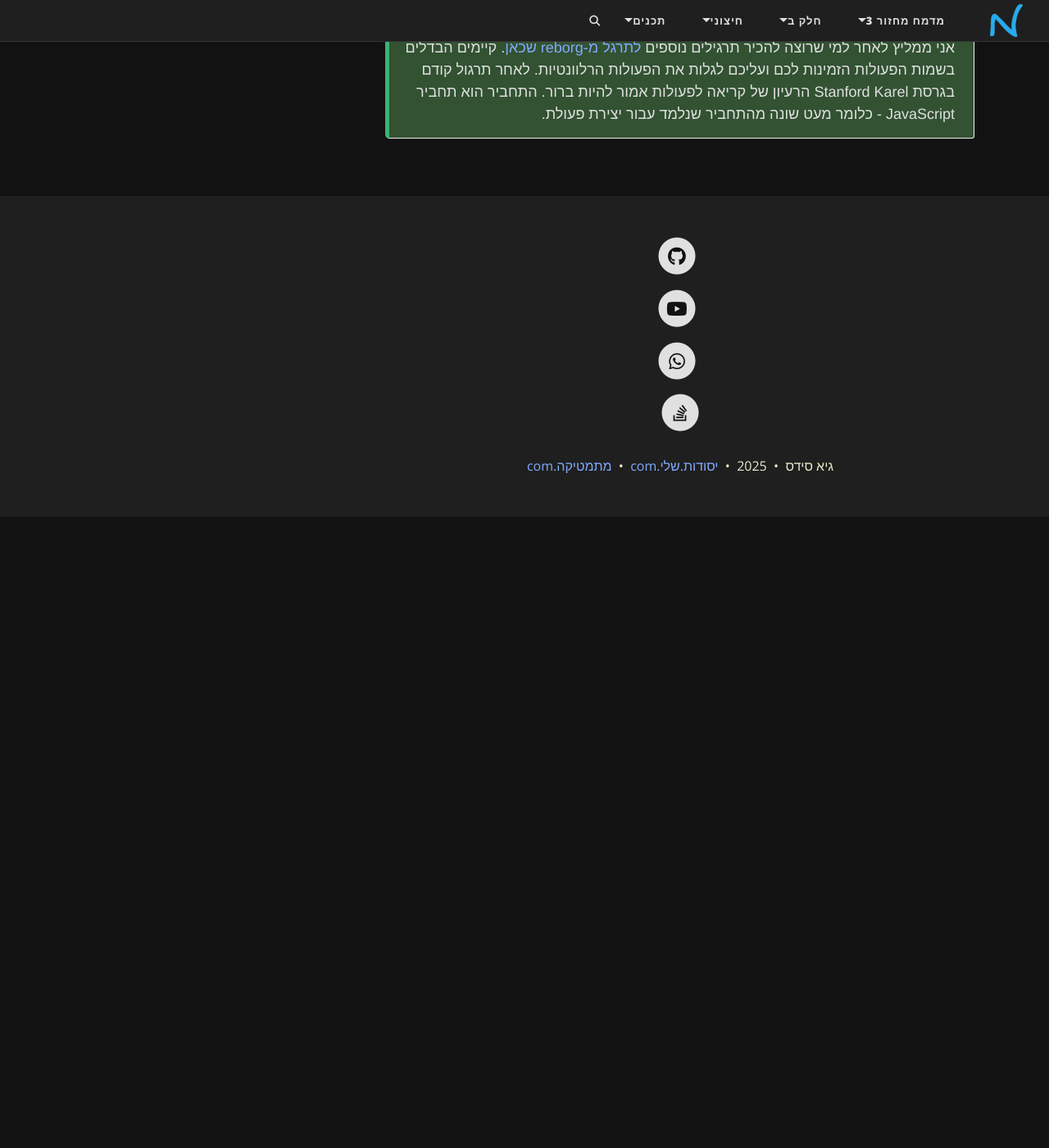
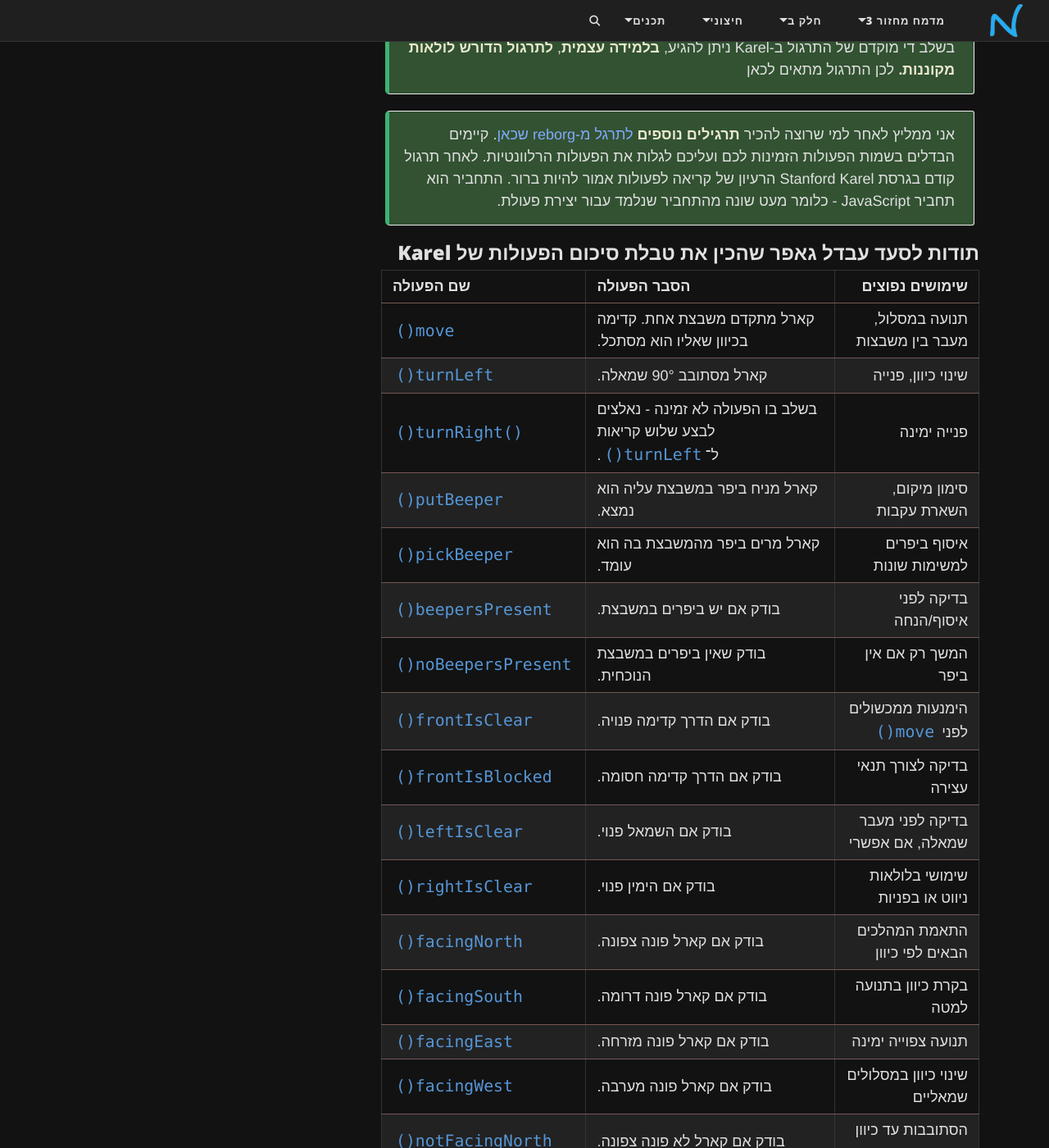
Before and after one commit to 3strategy/BeautifulYesodot, a Jekyll site: the page built from cs2/Chapter6Ex6.4Karel.md, in a window 1280 px wide and 1400 px high, scrolled down 865 px. Shown: the whole window at 82% size. Built offline with Jekyll 4.4.1, drawn with Linux system fonts in a browser that asks for light colours; comment, search, counter and statistics services are not loaded; before the commit the page ends 1495 px from its top, so only the background shows below that; some of the changed text lies outside the part shown.

Commit message:
טבלת סיכום פעולות karel.

```diff
--- a/cs2/Chapter6Ex6.4Karel.md
+++ b/cs2/Chapter6Ex6.4Karel.md
@@ -2,7 +2,7 @@
 layout: page
 title: "תרגול 6.4 Karel the Robot - לולאות מקוננות"
 subtitle: "תרגול בלולאות"
-tags: קינון, Karel the Robot
+tags: [קינון, פעולות Karel, Karel the Robot]
 mathjax: true
 lang: he
 ---
@@ -12,8 +12,38 @@ lang: he
 {: .box-note}
 התרגולים המקוריים של Stanford Karel the Robot [נמצאים בקישור זה](https://web.stanford.edu/~cpiech/karel/learn.html) השיעור האחרון ש**ניתן לפתור הוא שיעור מספר 8.** לאחר מכן יש באגים בתחביר שאינם מאפשרים להתקדם. הלולאות הנתמכות כאן הן `repeat(n)` כאשר n הוא מספר החזרות, ובנוסף `while` בתבנית המוכרת לנו.
 
-{: .box-success}
-בשלב די מוקדם של התרגילים ניתן להגיע בלמידה עצמית **לתרגול הדורש לולאות מקוננות.** לכן התרגול מתאים לכאן
+{: .box-warning}
+למי שקופצים ישר קדימה - **חשוב לבצע את פרק 7 לפני פרק 8** כדי להכיר את הפונקציות הזמינות לכם.
+
 
 {: .box-success}
-אני ממליץ לאחר למי שרוצה להכיר תרגילים נוספים [לתרגל מ-reborg שכאן](https://reeborg.ca/reeborg.html?lang=en&mode=javascript&menu=worlds%2Fmenus%2Freeborg_intro_en.json&name=Home%203&url=worlds%2Ftutorial_en%2Fhome3.json). קיימים הבדלים בשמות הפעולות הזמינות לכם ועליכם לגלות את הפעולות הרלוונטיות. לאחר תרגול קודם בגרסת Stanford Karel הרעיון של קריאה לפעולות אמור להיות ברור. התחביר הוא תחביר JavaScript - כלומר מעט שונה מהתחביר שנלמד עבור יצירת פעולת.
+בשלב די מוקדם של התרגול ב-Karel ניתן להגיע, **בלמידה עצמית**, **לתרגול הדורש לולאות מקוננות.** לכן התרגול מתאים לכאן
+
+{: .box-success}
+אני ממליץ לאחר למי שרוצה להכיר **תרגילים נוספים** [לתרגל מ-reborg שכאן](https://reeborg.ca/reeborg.html?lang=en&mode=javascript&menu=worlds%2Fmenus%2Freeborg_intro_en.json&name=Home%203&url=worlds%2Ftutorial_en%2Fhome3.json). קיימים הבדלים בשמות הפעולות הזמינות לכם ועליכם לגלות את הפעולות הרלוונטיות. לאחר תרגול קודם בגרסת Stanford Karel הרעיון של קריאה לפעולות אמור להיות ברור. התחביר הוא תחביר JavaScript - כלומר מעט שונה מהתחביר שנלמד עבור יצירת פעולת.
+
+
+
+
+
+### תודות לסעד עבדל גאפר שהכין את טבלת סיכום הפעולות של Karel
+
+| שימושים נפוצים                    | הסבר הפעולה                                        | שם הפעולה            |
+| --------------------------------- | -------------------------------------------------- | -------------------- |
+| תנועה במסלול, מעבר בין משבצות     | קארל מתקדם משבצת אחת. קדימה בכיוון שאליו הוא מסתכל. | `move()`             |
+| שינוי כיוון, פנייה         | קארל מסתובב 90° שמאלה.                             | `turnLeft()`         |
+| פנייה ימינה | בשלב בו  הפעולה לא זמינה - נאלצים לבצע שלוש קריאות ל־`turnLeft()`.    | `()turnRight()`        |
+| סימון מיקום, השארת עקבות          | קארל מניח ביפר במשבצת עליה הוא נמצא.                     | `putBeeper()`        |
+| איסוף ביפרים למשימות שונות        | קארל מרים ביפר מהמשבצת בה הוא עומד.                    | `pickBeeper()`       |
+| בדיקה לפני איסוף/הנחה             | בודק אם יש ביפרים במשבצת.                  | `beepersPresent()`   |
+| המשך רק אם אין ביפר               | בודק שאין ביפרים במשבצת הנוכחית.                   | `noBeepersPresent()` |
+| הימנעות ממכשולים לפני `move()`    | בודק אם הדרך קדימה פנויה.                          | `frontIsClear()`     |
+| בדיקה לצורך תנאי עצירה                  | בודק אם הדרך קדימה חסומה.                          | `frontIsBlocked()`   |
+| בדיקה לפני מעבר שמאלה, אם אפשרי               | בודק אם השמאל פנוי.                                | `leftIsClear()`      |
+| שימושי בלולאות ניווט או בפניות    | בודק אם הימין פנוי.                                | `rightIsClear()`     |
+| התאמת המהלכים הבאים לפי כיוון             | בודק אם קארל פונה צפונה.                           | `facingNorth()`      |
+| בקרת כיוון בתנועה למטה            | בודק אם קארל פונה דרומה.                           | `facingSouth()`      |
+| תנועה צפוייה ימינה        | בודק אם קארל פונה מזרחה.                           | `facingEast()`       |
+| שינוי כיוון במסלולים שמאליים      | בודק אם קארל פונה מערבה.                           | `facingWest()`       |
+| הסתובבות עד כיוון מסוים           | בודק אם קארל לא פונה צפונה.                        | `notFacingNorth()`   |
+{: .table-rl}
```
